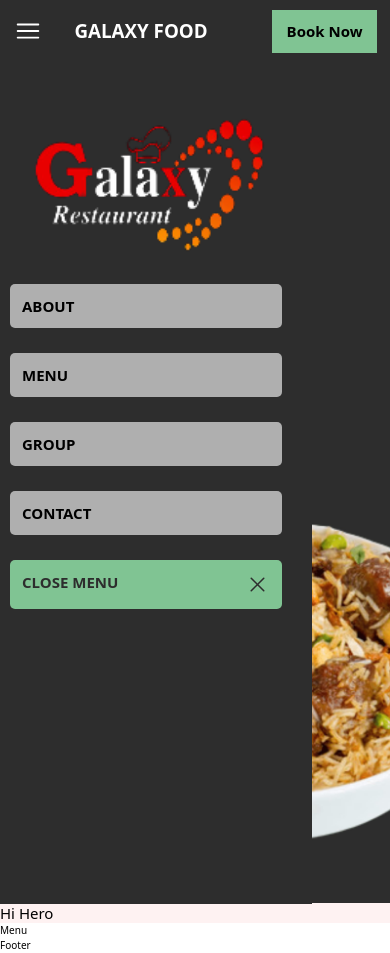
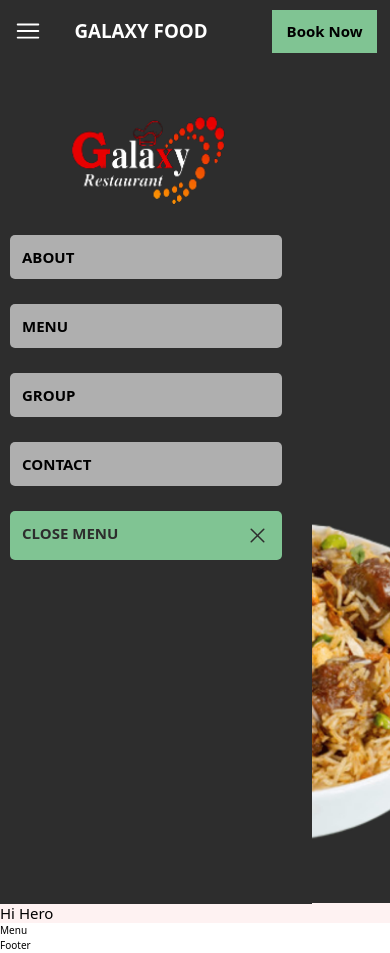
Before and after one commit to nhayaan07/Galaxy_Food, a React (Vite) app: page / in a window 390 px wide. Both pictures are taken after a click on the element 27 px from the left and 31 px from the top of the page. Built offline with nearby package versions, Linux system fonts and the light colour scheme; a web font is replaced by a local one.

Commit message:
logo resized

```diff
--- a/Components/Nvabar/Navbar.jsx
+++ b/Components/Nvabar/Navbar.jsx
@@ -42,7 +42,7 @@ console.log(activeClass)
 {/* here is menu item code  */}
 <div className="">
 <ul className={`${style.mobile} gap-10 text-2xl uppercase font-bold text-white flex `} ref={mobileRef}>
-    <li className="hidden max-sm:block"><img className="w-full object-cover" src="./img/logo.png" alt="" /></li>
+    <li className="hidden max-sm:block"><img className="h-[100px] mx-auto object-cover" src="./img/logo.png" alt="" /></li>
     <li className="hover:bg-zinc-900">About</li>
     <li className="hover:bg-zinc-900">Menu</li>
     <li className="hover:bg-zinc-900">Group</li>
```
